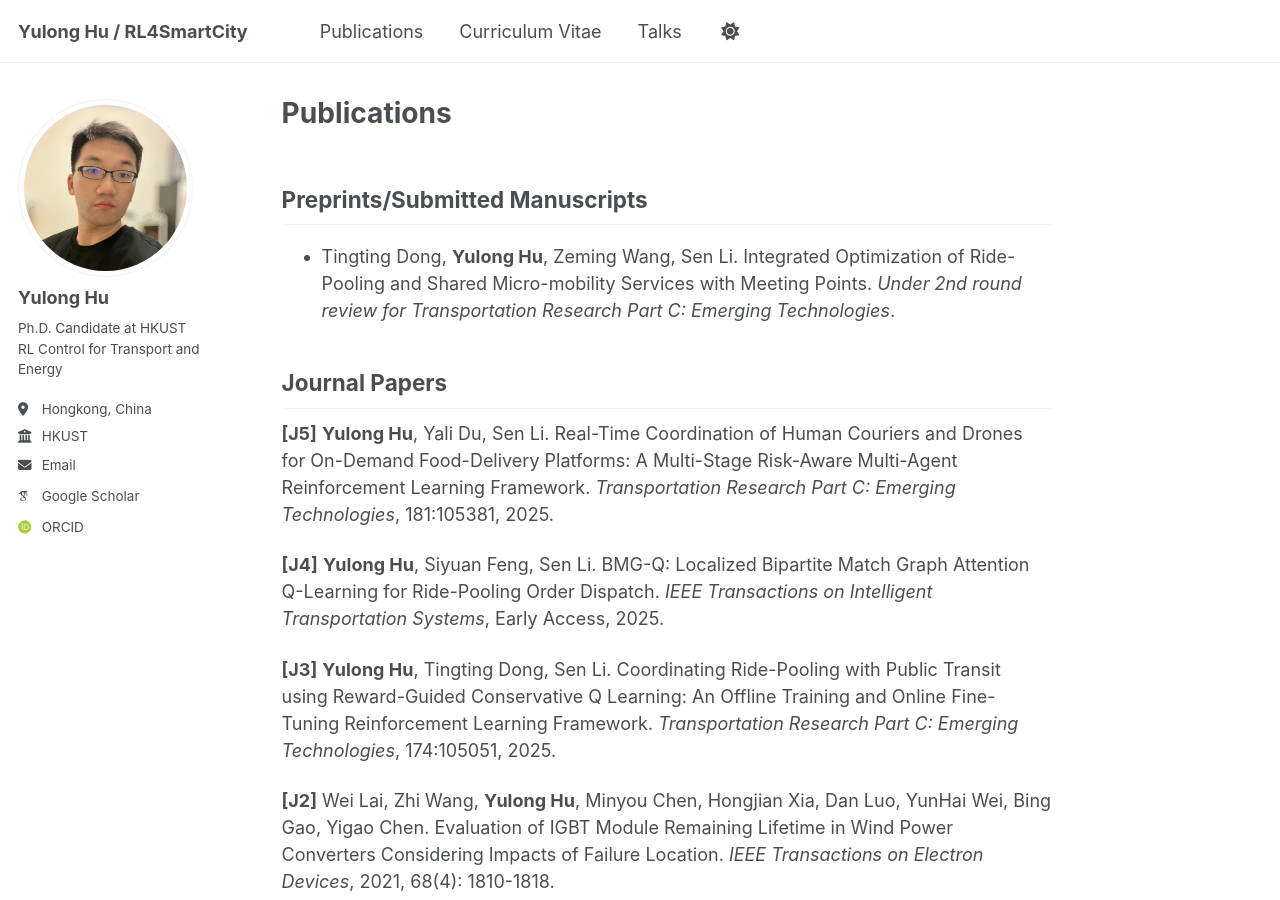
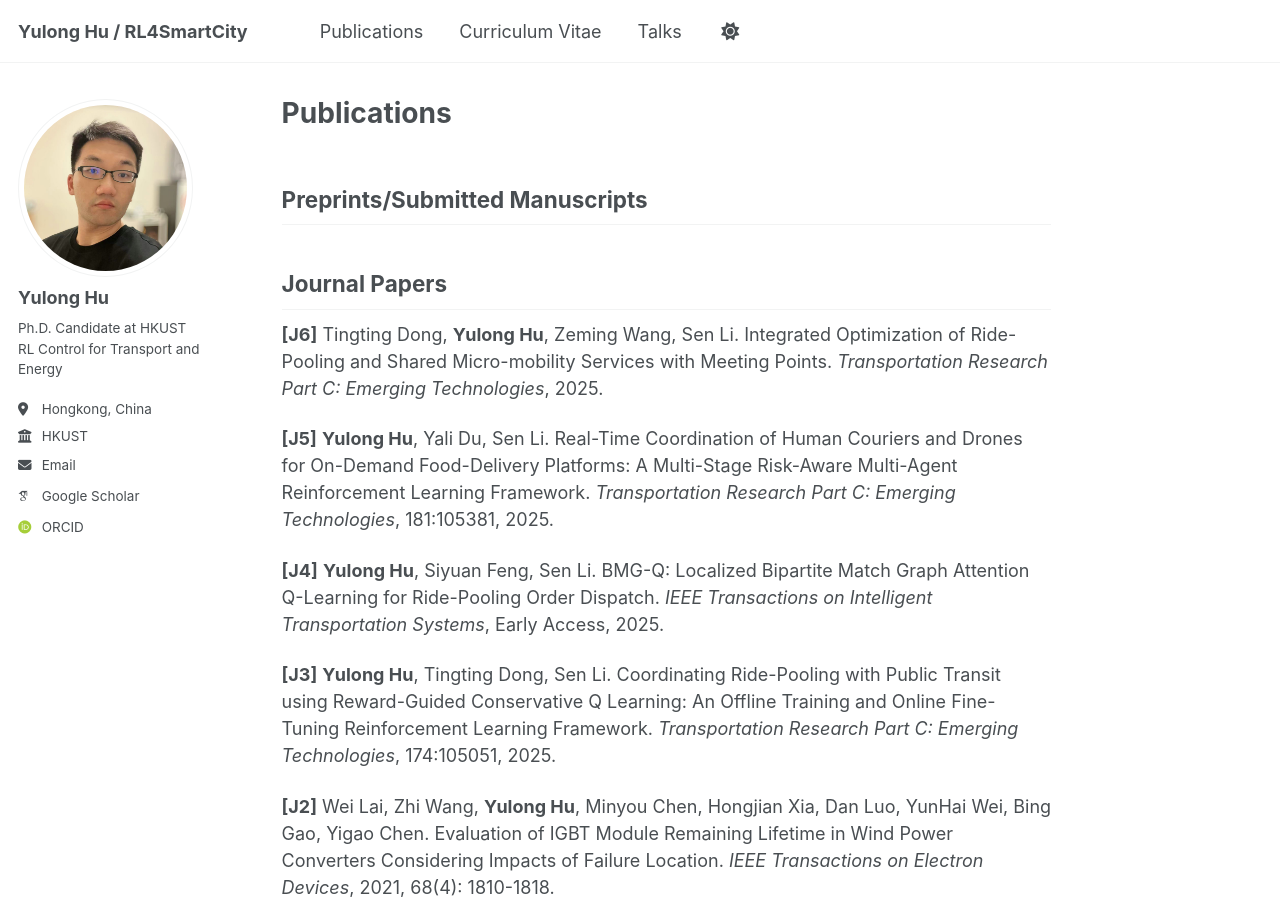
Before and after one commit to yulonghu2000/yulonghu2000.github.io, a Jekyll site: the page built from _pages/publications.md, in a window 1280 px wide and 900 px high. Built offline with Jekyll 4.4.1, drawn with Linux system fonts in a browser that asks for light colours; some web fonts are replaced.

Commit message:
Update publications.md

```diff
--- a/_pages/publications.md
+++ b/_pages/publications.md
@@ -5,9 +5,9 @@ author_profile: true
 ---
 ## Preprints/Submitted Manuscripts
 
-- Tingting Dong, **Yulong Hu**, Zeming Wang, Sen Li. Integrated Optimization of Ride-Pooling and Shared Micro-mobility Services with Meeting Points. *Under 2nd round review for Transportation Research Part C: Emerging Technologies*.
+## Journal Papers
+**[J6]**  Tingting Dong, **Yulong Hu**, Zeming Wang, Sen Li. Integrated Optimization of Ride-Pooling and Shared Micro-mobility Services with Meeting Points. *Transportation Research Part C: Emerging Technologies*, 2025.
 
-## Journal Papers
 **[J5]** **Yulong Hu**, Yali Du, Sen Li. Real-Time Coordination of Human Couriers and Drones for On-Demand Food-Delivery Platforms: A Multi-Stage Risk-Aware Multi-Agent Reinforcement Learning Framework. *Transportation Research Part C: Emerging Technologies*, 181:105381, 2025.
 
 **[J4]** **Yulong Hu**, Siyuan Feng, Sen Li. BMG-Q: Localized Bipartite Match Graph Attention Q-Learning for Ride-Pooling Order Dispatch. *IEEE Transactions on Intelligent Transportation Systems*, Early Access, 2025.
```
